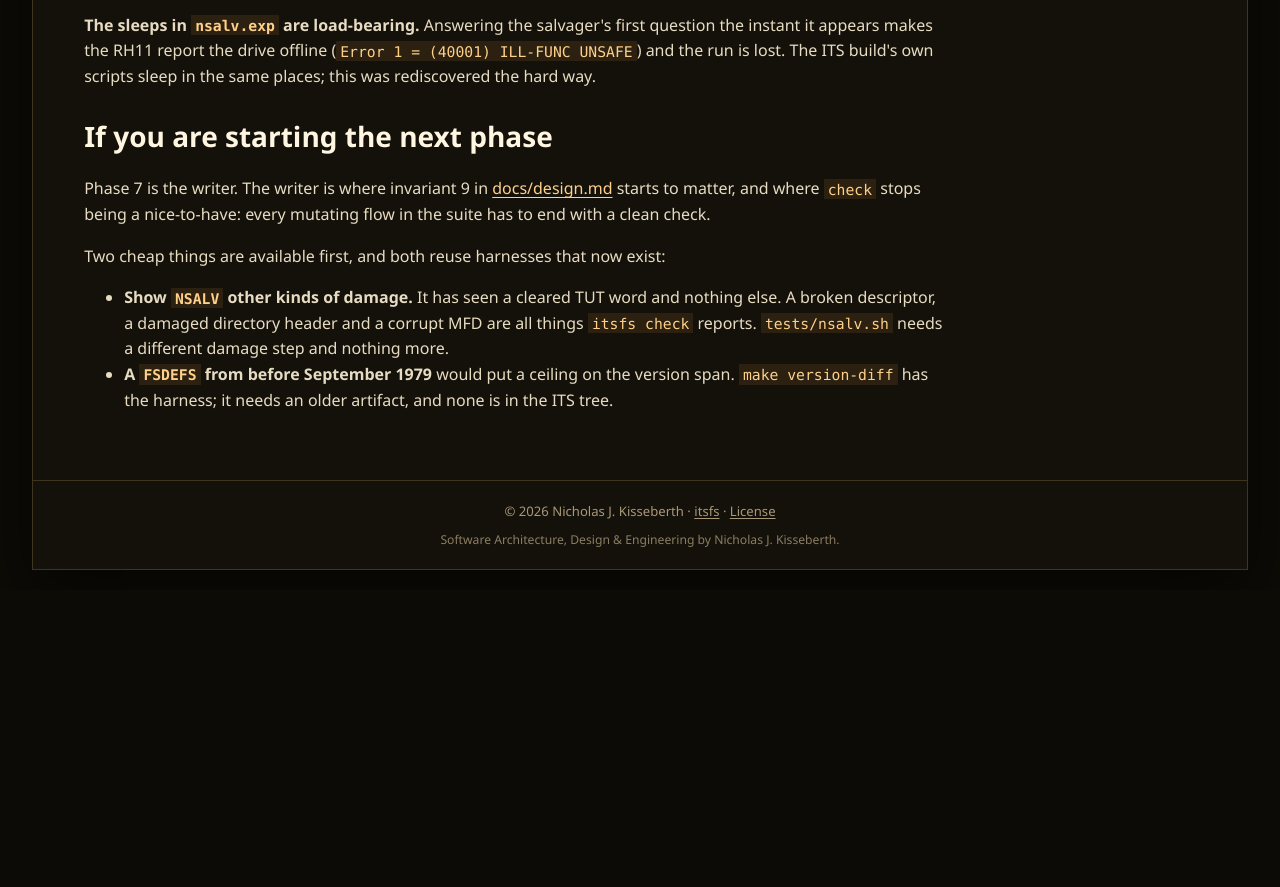
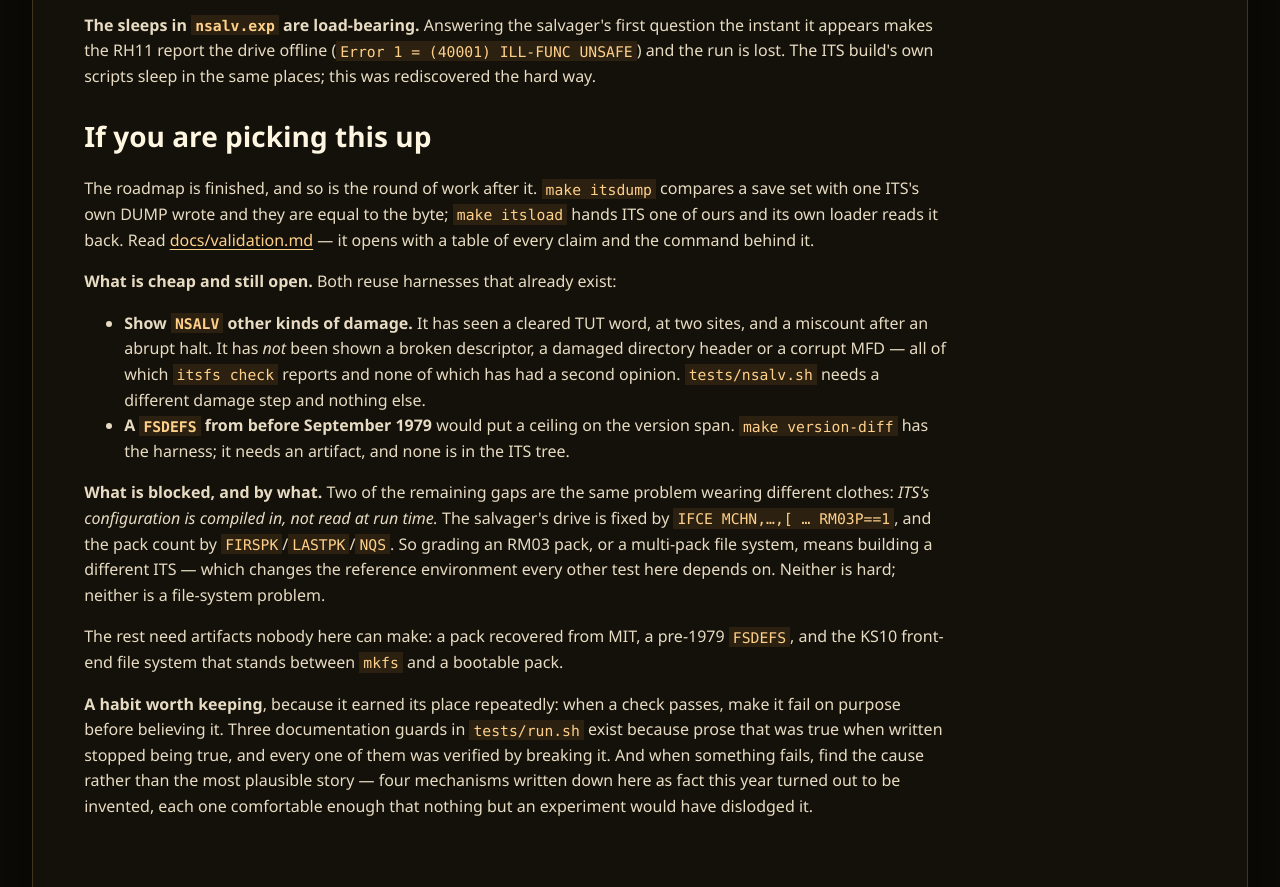
Before and after one commit to nyxcraft/itsfs, a plain HTML site: page gh-pages/public/handoff/index.html in a window 1280 px wide. Shown: the part 4984-5871 px from the top of the page. Before the commit the page ends 5574 px from the top, so only its background shows below. Drawn offline with Linux system fonts and the light colour scheme.

Commit message:
handoff: the next-phase section still said "phase 7 is the writer"
Which stopped being true several phases ago, and is the same kind of rot
this project keeps catching in its own prose.

Rewritten to what is actually true: the roadmap is finished and so is
the round after it, and validation.md now opens with a table of every
claim and the command behind it.

What is cheap and still open, both reusing harnesses that exist:

  Show NSALV other kinds of damage.  It has seen a cleared TUT word at
  two sites and a miscount after an abrupt halt -- not a broken
  descriptor, a damaged directory header or a corrupt MFD, all of which
  `check` reports and none of which has had a second opinion.
  tests/nsalv.sh needs a different damage step and nothing else.

  A pre-1979 FSDEFS.  make version-diff has the harness; it needs an
  artifact.

What is blocked and by what: two gaps are one problem wearing different
clothes -- ITS's configuration is compiled in, not read at run time.
The salvager's drive (IFCE MCHN) and the pack count (FIRSPK/LASTPK/NQS)
are both assembly-time, so exercising either means building a different
ITS and changing the reference environment everything else depends on.

And a habit worth keeping, stated plainly because it earned its place
repeatedly today: make a passing check fail on purpose before believing
it, and when something fails find the cause rather than the most
plausible story.  Four mechanisms written down here as fact turned out
to be invented, each comfortable enough that only an experiment would
have dislodged it.

```diff
--- a/gh-pages/public/handoff/index.html
+++ b/gh-pages/public/handoff/index.html
@@ -230,21 +230,40 @@ the Open SIMH build the PDP-10/its Makefile produces at
 question the instant it appears makes the RH11 report the drive offline
 (<code>Error 1 = (40001) ILL-FUNC UNSAFE</code>) and the run is lost. The ITS build's own
 scripts sleep in the same places; this was rediscovered the hard way.</p>
-<h2 id="if-you-are-starting-the-next-phase">If you are starting the next phase</h2>
-<p>Phase 7 is the writer. The writer is
-where invariant 9 in <a href="../design/index.html">docs/design.md</a> starts to matter, and where
-<code>check</code> stops being a nice-to-have: every mutating flow in the suite has to end
-with a clean check.</p>
-<p>Two cheap things are available first, and both reuse harnesses that now exist:</p>
+<h2 id="if-you-are-picking-this-up">If you are picking this up</h2>
+<p>The roadmap is finished, and so is the round of work after it. <code>make itsdump</code>
+compares a save set with one ITS's own DUMP wrote and they are equal to the byte;
+<code>make itsload</code> hands ITS one of ours and its own loader reads it back. Read
+<a href="../validation/index.html">docs/validation.md</a> — it opens with a table of every claim
+and the command behind it.</p>
+<p><strong>What is cheap and still open.</strong> Both reuse harnesses that already exist:</p>
 <ul>
-<li><strong>Show <code>NSALV</code> other kinds of damage.</strong> It has seen a cleared TUT word and
-nothing else. A broken descriptor, a damaged directory header and a corrupt MFD
-are all things <code>itsfs check</code> reports. <code>tests/nsalv.sh</code> needs a different damage
-step and nothing more.</li>
+<li><strong>Show <code>NSALV</code> other kinds of damage.</strong> It has seen a cleared TUT word, at two
+sites, and a miscount after an abrupt halt. It has <em>not</em> been shown a broken
+descriptor, a damaged directory header or a corrupt MFD — all of which
+<code>itsfs check</code> reports and none of which has had a second opinion.
+<code>tests/nsalv.sh</code> needs a different damage step and nothing else.</li>
 <li><strong>A <code>FSDEFS</code> from before September 1979</strong> would put a ceiling on the version
-span. <code>make version-diff</code> has the harness; it needs an older artifact, and none
-is in the ITS tree.</li>
+span. <code>make version-diff</code> has the harness; it needs an artifact, and none is in
+the ITS tree.</li>
 </ul>
+<p><strong>What is blocked, and by what.</strong> Two of the remaining gaps are the same problem
+wearing different clothes: <em>ITS's configuration is compiled in, not read at run
+time.</em> The salvager's drive is fixed by <code>IFCE MCHN,…,[ … RM03P==1</code>, and the pack
+count by <code>FIRSPK</code>/<code>LASTPK</code>/<code>NQS</code>. So grading an RM03 pack, or a multi-pack file
+system, means building a different ITS — which changes the reference environment
+every other test here depends on. Neither is hard; neither is a file-system
+problem.</p>
+<p>The rest need artifacts nobody here can make: a pack recovered from MIT, a
+pre-1979 <code>FSDEFS</code>, and the KS10 front-end file system that stands between <code>mkfs</code>
+and a bootable pack.</p>
+<p><strong>A habit worth keeping</strong>, because it earned its place repeatedly: when a check
+passes, make it fail on purpose before believing it. Three documentation guards
+in <code>tests/run.sh</code> exist because prose that was true when written stopped being
+true, and every one of them was verified by breaking it. And when something
+fails, find the cause rather than the most plausible story — four mechanisms
+written down here as fact this year turned out to be invented, each one
+comfortable enough that nothing but an experiment would have dislodged it.</p>
 
         </div>
       </article>
```
Also changed, not shown: 1 other file.
